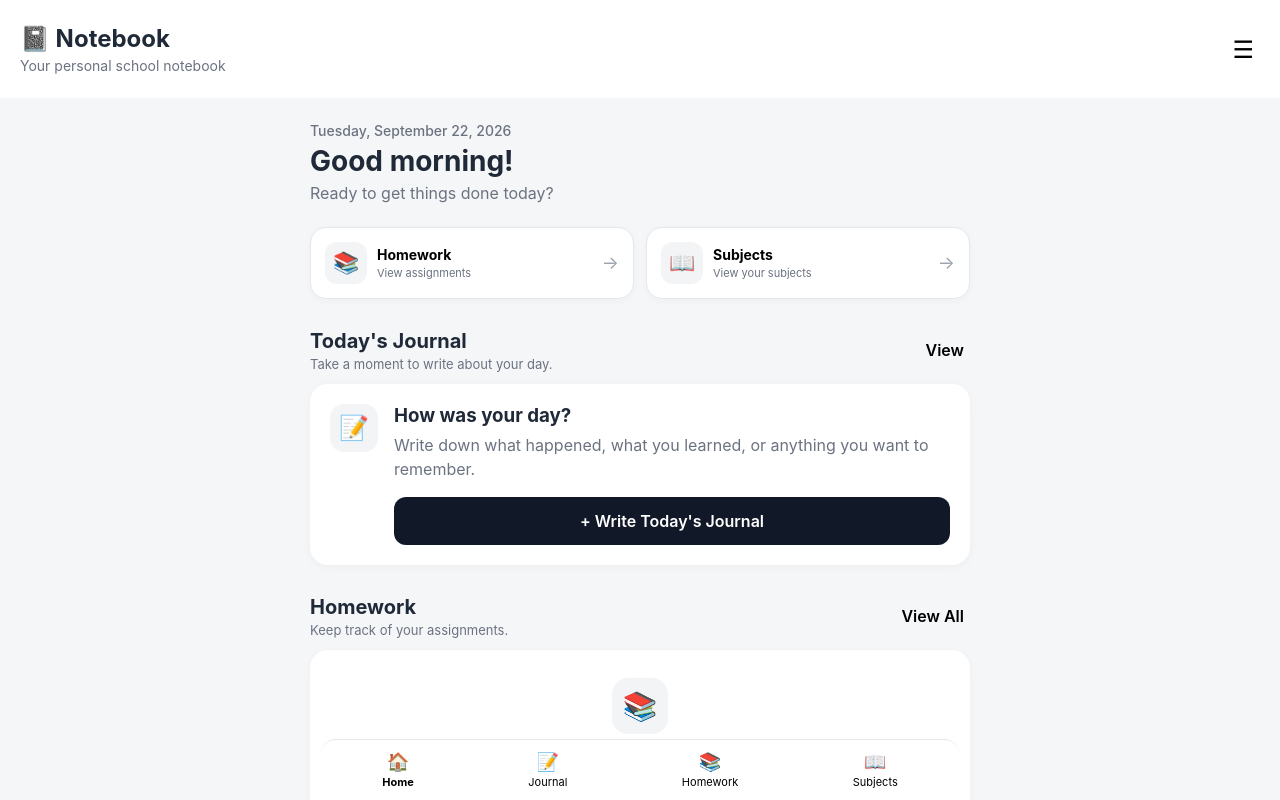
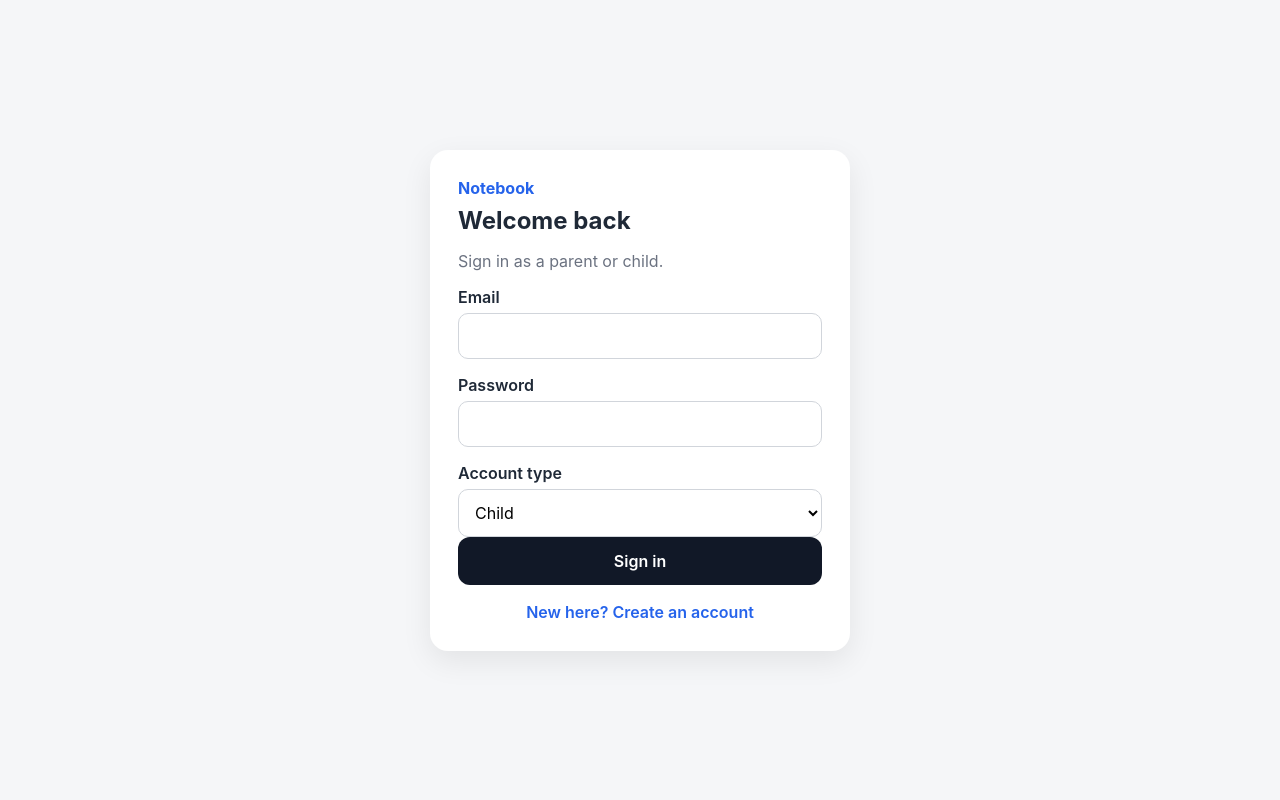
Before and after one commit to IamKier/Notebook, a React (Vite) app: page / in a window 1280 px wide. Shown: the top 800 px of the page. Built offline with nearby package versions, Linux system fonts and the light colour scheme; no server answers.

Commit message:
add login

```diff
--- a/src/App.tsx
+++ b/src/App.tsx
@@ -1,5 +1,6 @@
-import { useState } from "react";
+import { useEffect, useState } from "react";
 import "./index.css";
+import { supabase } from "./lib/supabase";
 
 import Journal from "./pages/Journal";
 import Homework from "./pages/Homework";
@@ -12,7 +13,69 @@ type Page =
   | "subjects";
 
 function App() {
+  const [session, setSession] = useState<Awaited<ReturnType<typeof supabase.auth.getSession>>["data"]["session"]>(null);
+  const [authLoading, setAuthLoading] = useState(true);
+  const [authError, setAuthError] = useState("");
+  const [email, setEmail] = useState("");
+  const [password, setPassword] = useState("");
+  const [role, setRole] = useState<"parent" | "child">("child");
+  const [isSignUp, setIsSignUp] = useState(false);
   const [page, setPage] = useState<Page>("home");
+
+  useEffect(() => {
+    supabase.auth.getSession().then(({ data }) => {
+      setSession(data.session);
+      setAuthLoading(false);
+    });
+    const { data: listener } = supabase.auth.onAuthStateChange((_event, nextSession) => {
+      setSession(nextSession);
+      setAuthLoading(false);
+    });
+    return () => listener.subscription.unsubscribe();
+  }, []);
+
+  const handleAuth = async (event: React.FormEvent<HTMLFormElement>) => {
+    event.preventDefault();
+    setAuthError("");
+    const result = isSignUp
+      ? await supabase.auth.signUp({ email, password, options: { data: { role } } })
+      : await supabase.auth.signInWithPassword({ email, password });
+    if (result.error) {
+      setAuthError(result.error.message);
+    } else if (isSignUp && !result.data.session) {
+      setAuthError("Check your email to confirm your account, then sign in.");
+    }
+  };
+
+  if (authLoading) return <main className="auth-page"><p>Connecting to Supabase...</p></main>;
+
+  if (!session) {
+    return (
+      <main className="auth-page">
+        <section className="auth-card">
+          <p className="auth-kicker">Notebook</p>
+          <h1>{isSignUp ? "Create your account" : "Welcome back"}</h1>
+          <p className="muted">Sign in as a parent or child.</p>
+          <form onSubmit={handleAuth}>
+            <label htmlFor="auth-email">Email</label>
+            <input id="auth-email" className="text-input" type="email" value={email} onChange={(event) => setEmail(event.target.value)} required />
+            <label htmlFor="auth-password">Password</label>
+            <input id="auth-password" className="text-input" type="password" minLength={6} value={password} onChange={(event) => setPassword(event.target.value)} required />
+            <label htmlFor="auth-role">Account type</label>
+            <select id="auth-role" className="text-input" value={role} onChange={(event) => setRole(event.target.value as "parent" | "child")}>
+              <option value="child">Child</option>
+              <option value="parent">Parent</option>
+            </select>
+            {authError && <p className="auth-error" role="alert">{authError}</p>}
+            <button className="primary-button" type="submit">{isSignUp ? "Create account" : "Sign in"}</button>
+          </form>
+          <button className="auth-switch" onClick={() => { setIsSignUp(!isSignUp); setAuthError(""); }}>
+            {isSignUp ? "Already have an account? Sign in" : "New here? Create an account"}
+          </button>
+        </section>
+      </main>
+    );
+  }
 
   const today = new Date();
 
@@ -287,14 +350,10 @@ function App() {
           </p>
         </div>
 
-        {page === "home" && (
-          <button
-            className="menu-button"
-            aria-label="Menu"
-          >
-            ☰
-          </button>
-        )}
+        <div className="header-actions">
+          {page === "home" && <button className="menu-button" aria-label="Menu">☰</button>}
+          <button className="sign-out-button" onClick={() => supabase.auth.signOut()}>Sign out</button>
+        </div>
       </header>
 
       {renderPage()}
--- a/src/index.css
+++ b/src/index.css
@@ -8,6 +8,15 @@ body {
   background: #f5f6f8;
   color: #1f2937;
 }
+
+.auth-page { min-height: 100vh; display: grid; place-items: center; padding: 20px; background: #f5f6f8; }
+.auth-card { width: 100%; max-width: 420px; padding: 28px; background: white; border-radius: 18px; box-shadow: 0 10px 30px rgba(0, 0, 0, 0.08); }
+.auth-card h1 { margin: 0 0 8px; }
+.auth-kicker { margin: 0 0 8px; color: #2563eb; font-weight: 700; }
+.auth-error { color: #b91c1c; font-size: 14px; }
+.auth-switch { width: 100%; margin-top: 16px; border: 0; background: transparent; color: #2563eb; font-weight: 600; }
+.header-actions { display: flex; align-items: center; gap: 12px; }
+.sign-out-button { border: 1px solid #d1d5db; border-radius: 8px; padding: 8px 10px; background: white; }
 
 button {
   font: inherit;
```
Also changed, not shown: 1 other file (tests, documents, lock files or other folders).
